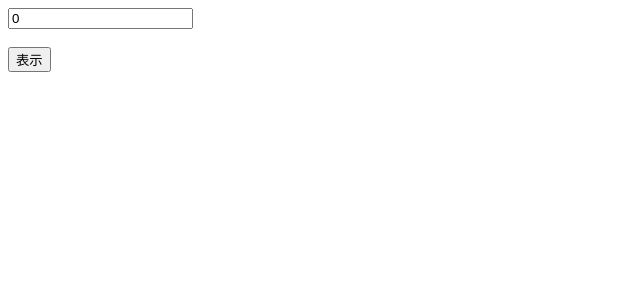
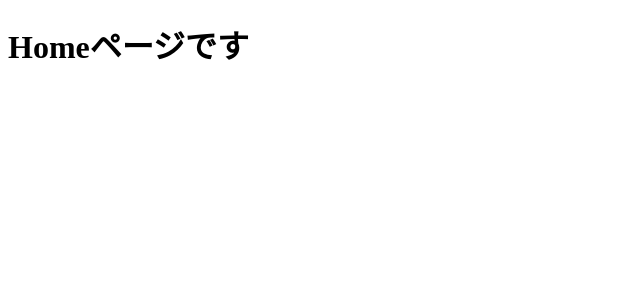
Before and after one commit to koyasunatsunori/React_practice01, a React (Create React App) app: page / in a window 1280 px wide. Shown: the top 300 px of the page, without its empty margins (0-640 px from the left). Built offline with nearby package versions, Linux system fonts and the light colour scheme.

Commit message:
router-2120

```diff
--- a/src/App.jsx
+++ b/src/App.jsx
@@ -1,32 +1,9 @@
-import { useCallback, useMemo, useState } from "react";
-import { ChildArea } from "./components/ChildArea";
+import { Home } from "./Home";
 
 export default function App() {
-  console.log("app");
-  const [text, setText] = useState(0);
-  const [open, setOpen] = useState(false);
-
-  const onChangeText = (e) => setText(e.target.value);
-
-  const onClickOpen = () => setOpen(!open);
-
-  //useCallbackで囲む
-  //関数のメモ化
-  const onClickClose = useCallback(() => setOpen(false), [setOpen]);
-
-  //変数のメモ化、useMemo
-  //空配列を第二引数に設定→最初だけ読み込みが行われる
-  //利用頻度少なめ？
-  const temp = useMemo(() => 1 + 3, []);
-  console.log(temp);
-
   return (
     <div className="App">
-      <input value={text} onChange={onChangeText} />
-      <br />
-      <br />
-      <button onClick={onClickOpen}>表示</button>
-      <ChildArea open={open} onClickClose={onClickClose} />
+      <Home />
     </div>
   );
 }
--- /dev/null
+++ b/src/Home.jsx
@@ -0,0 +1,7 @@
+export const Home = () => {
+  return (
+    <div>
+      <h1>Homeページです</h1>
+    </div>
+  );
+};
```
Also changed, not shown: package.json (+11 -2 lines), src/Page1.jsx (added, +7 -0 lines), src/Page2.jsx (added, +7 -0 lines).
